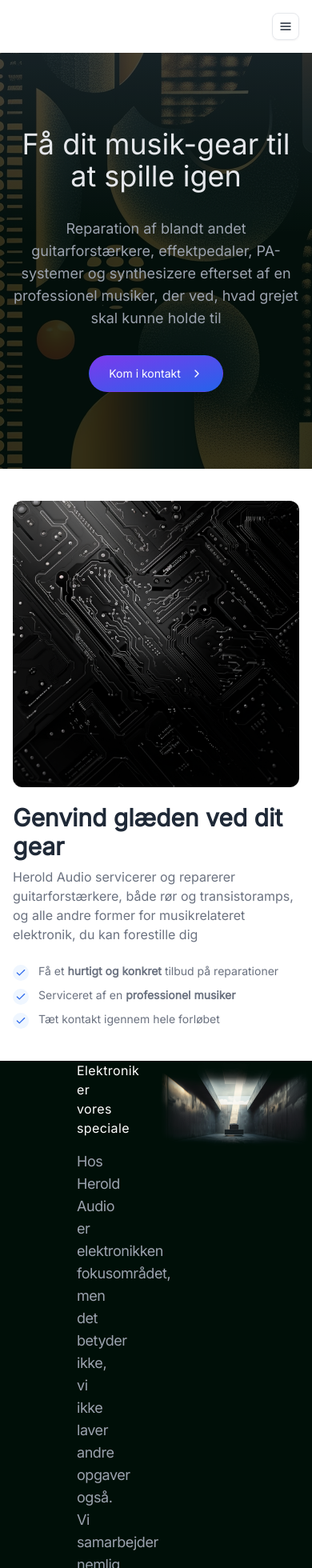
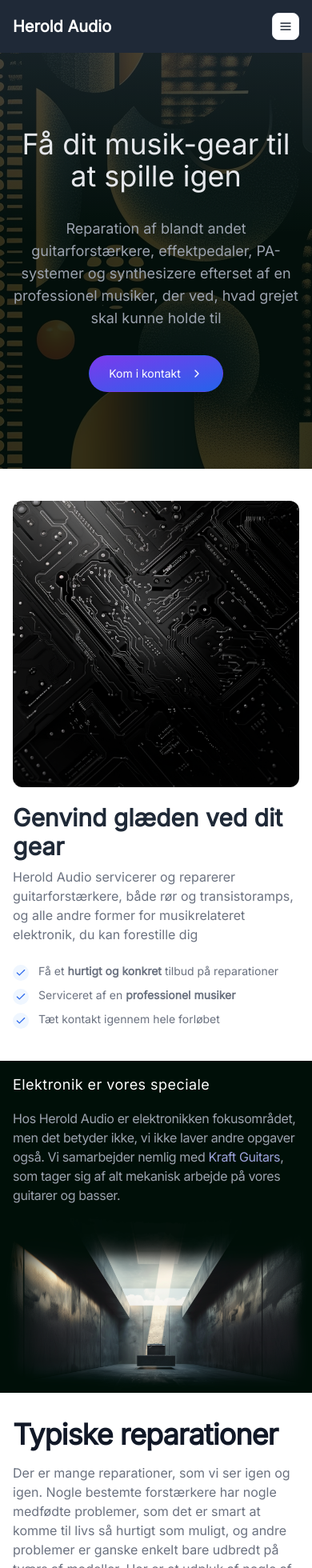
Before and after one commit to LasseKrarup/heroldaudio, a Nuxt app: page / in a window 390 px wide. Shown: the top 1960 px of the page at 80% size. Built offline with nearby package versions, Linux system fonts and the light colour scheme.

Commit message:
Bug fixes

```diff
--- a/components/Navbar.vue
+++ b/components/Navbar.vue
@@ -1,6 +1,6 @@
 <template>
   <header
-    :class="'flex flex-wrap sm:justify-start sm:flex-nowrap z-50 w-full bg-white text-sm py-4 dark:bg-gray-800 ' + (isHome && 'bg-transparent')"
+    :class="'flex flex-wrap sm:justify-start sm:flex-nowrap z-50 w-full text-sm py-4 dark:bg-gray-800 ' + (isHome ? 'md:bg-transparent bg-gray-800' : 'bg-white')"
   >
     <nav
       class="max-w-[85rem] w-full mx-auto px-4 sm:flex sm:items-center sm:justify-between"
@@ -16,7 +16,7 @@
         <div class="sm:hidden">
           <button
             type="button"
-            :class="'hs-collapse-toggle p-2 inline-flex justify-center items-center gap-x-2 rounded-lg border border-gray-200 text-gray-800 shadow-sm hover:bg-gray-50 disabled:opacity-50 disabled:pointer-events-none dark:bg-transparent dark:border-gray-700 dark:text-white dark:hover:bg-white/10 dark:focus:outline-none dark:focus:ring-1 dark:focus:ring-gray-600 ' + (isHome ? 'bg-transparent' : 'bg-white')"
+            :class="'hs-collapse-toggle p-2 inline-flex justify-center items-center gap-x-2 rounded-lg border border-gray-200 text-gray-800 shadow-sm hover:bg-gray-50 disabled:opacity-50 disabled:pointer-events-none dark:bg-transparent dark:border-gray-700 dark:text-white dark:hover:bg-white/10 dark:focus:outline-none dark:focus:ring-1 dark:focus:ring-gray-600 ' + homeStyle"
             data-hs-collapse="#navbar-collapse-with-animation"
             aria-controls="navbar-collapse-with-animation"
             aria-label="Toggle navigation"
@@ -96,6 +96,7 @@
 <script setup lang="ts">
   const theRoute = useRoute()
   const isHome = ref(theRoute.path == "/" ? true : false)
+  const homeStyle = isHome ? 'md:bg-transparent bg-white' : 'bg-white'
 
   watch(() => theRoute.path, () => {
     if (theRoute.path == "/") {
--- a/pages/index.vue
+++ b/pages/index.vue
@@ -4,10 +4,10 @@
     <Features></Features>
 
     <section class="bg-night">
-      <div class="grid grid-cols-2 place-content-between container mx-auto">
-        <div class="my-auto px-24">
-          <h2 class="font-light tracking-wide text-white md:text-2xl mb-4">Elektronik er vores speciale</h2>
-          <p class="font-light tracking-tight text-gray-400 text-lg">Hos Herold Audio er elektronikken fokusområdet, men det betyder ikke, vi ikke laver andre opgaver også. Vi samarbejder nemlig med <NuxtLink to="https://www.kraftguitars.dk" class="text-vista">Kraft Guitars</NuxtLink>, som tager sig af alt mekanisk arbejde på vores guitarer og basser.</p>
+      <div class="grid md:grid-cols-2 place-content-between container mx-auto">
+        <div class="my-auto md:px-24 px-4 py-4">
+          <h2 class="font-light tracking-wide text-white md:text-2xl text-lg mb-4">Elektronik er vores speciale</h2>
+          <p class="font-light tracking-tight text-gray-400 md:text-lg text-base">Hos Herold Audio er elektronikken fokusområdet, men det betyder ikke, vi ikke laver andre opgaver også. Vi samarbejder nemlig med <NuxtLink to="https://www.kraftguitars.dk" class="text-vista">Kraft Guitars</NuxtLink>, som tager sig af alt mekanisk arbejde på vores guitarer og basser.</p>
         </div>
         <div>
           <NuxtImg src="/assets/amp_background.png" alt="Floating guitar amplifier" />
```
